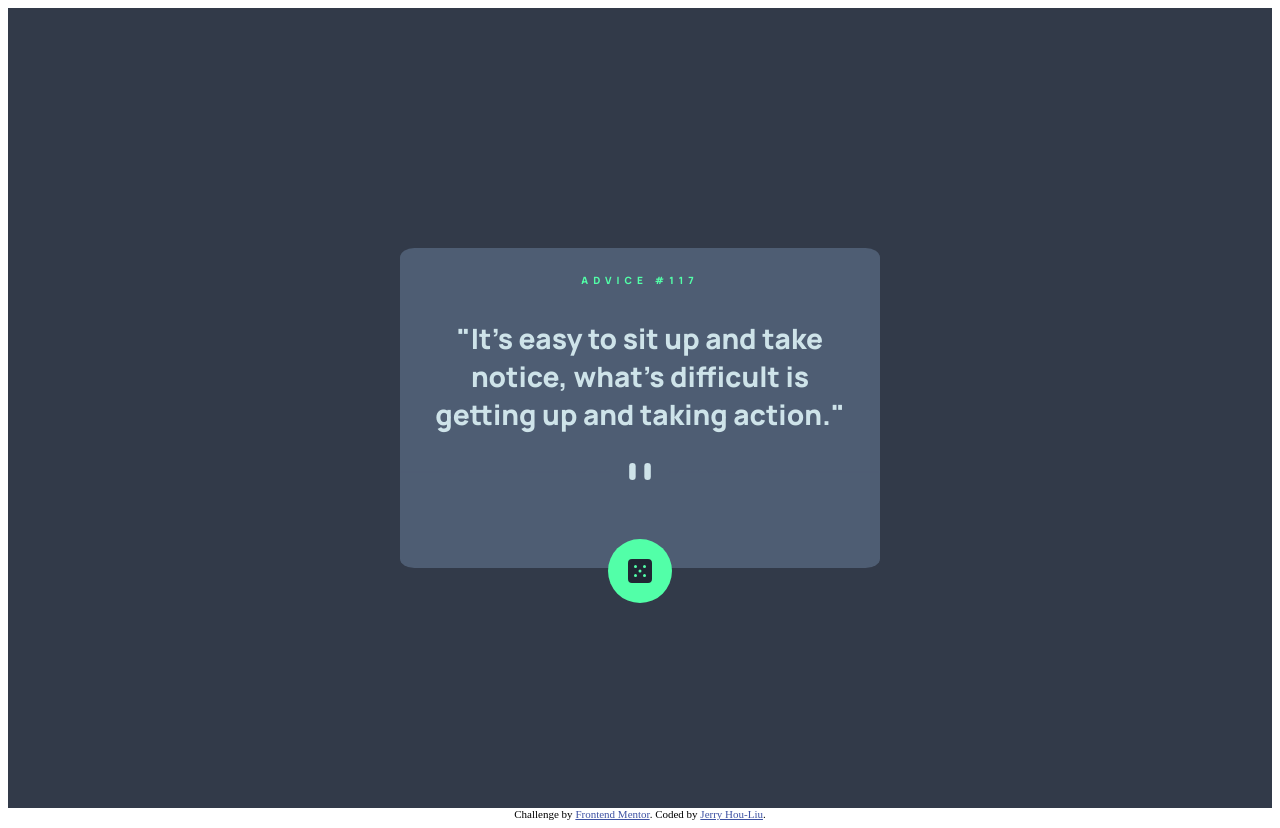
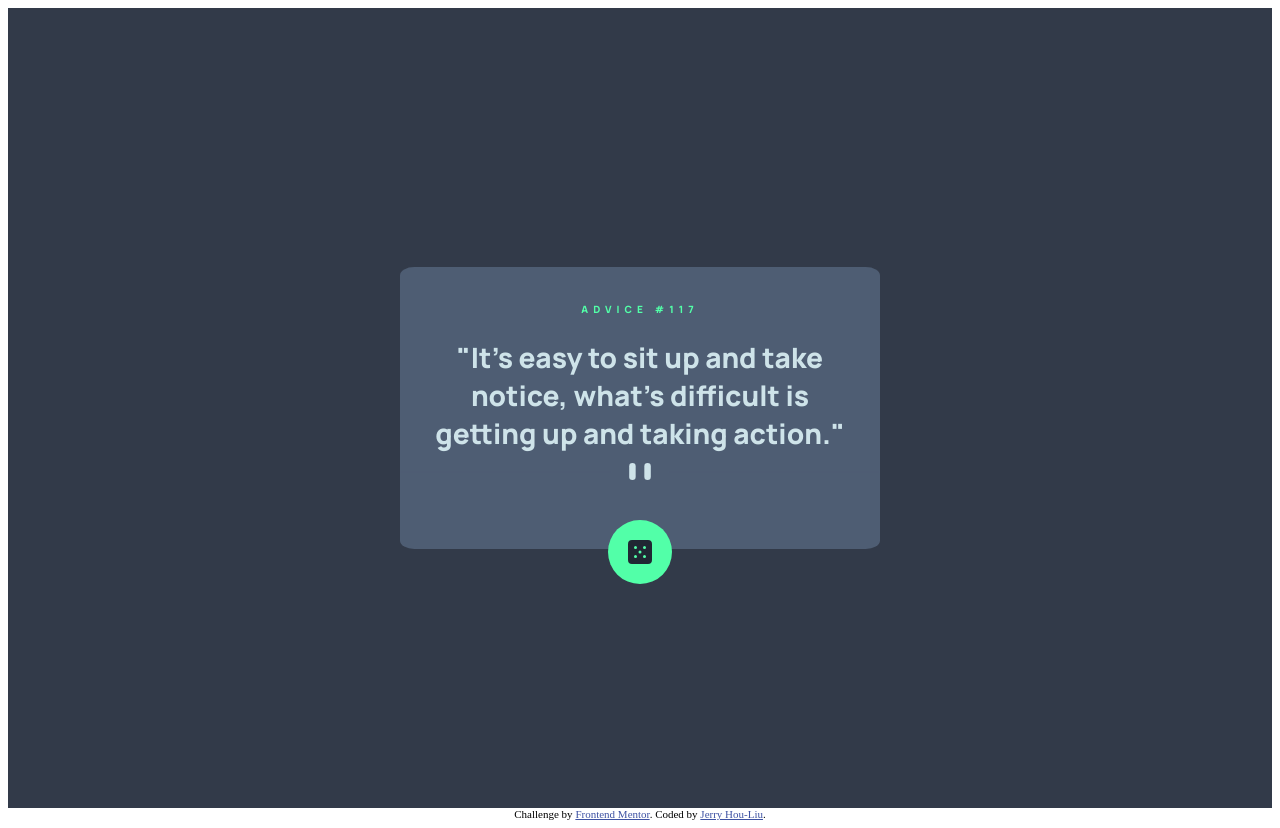
Before and after one commit to JryHL/AdviceGenerator, a plain HTML site: page index.html in a window 1280 px wide. Drawn offline with Linux system fonts and the light colour scheme.

Commit message:
Adjusted spacing and placement

```diff
--- a/index.html
+++ b/index.html
@@ -42,7 +42,7 @@
     	width: 480px;
     	height: 100%;
     	display: grid;
-    	grid-template-rows: 1fr 2fr 1fr 0.8fr;
+    	grid-template-rows: 1fr 2fr 0.4fr 0.5fr;
     	align-items: center;
     	justify-items: center;
     }
@@ -54,6 +54,7 @@
     	color: var(--neon-green);
     	font-size: 10px;
     	letter-spacing: 5px;
+    	margin-top: 20px;
     }
 
     #adviceText {
@@ -62,6 +63,8 @@
     	font-size: 28px;
     	margin-left: 27px;
     	margin-right: 27px;
+
+
     }
 
     #dividerImage {
```
